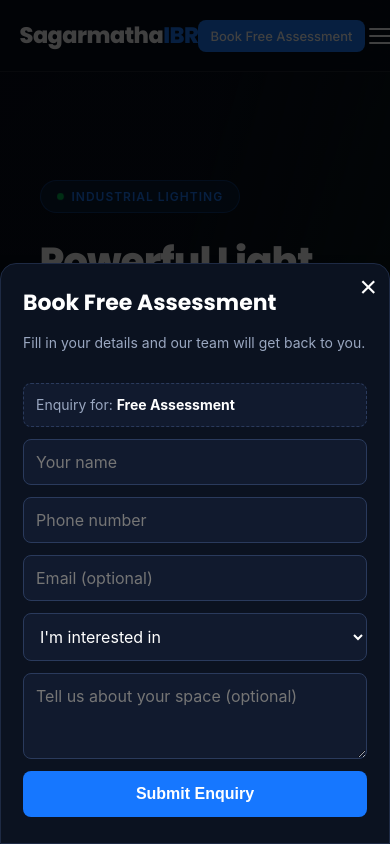
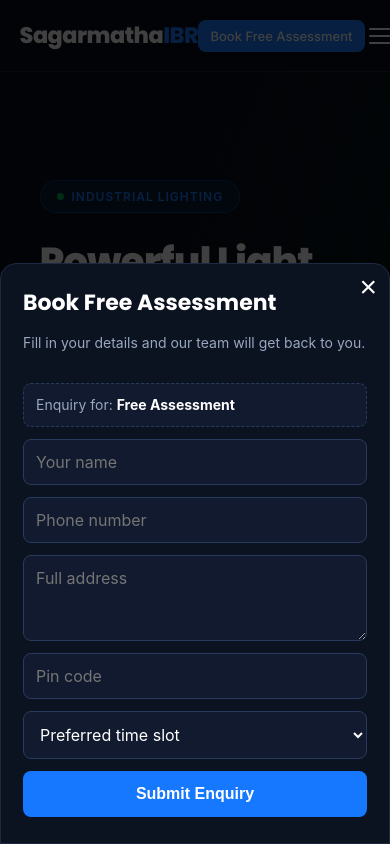
Before and after one commit to GauravshuklaShiv2003/Tata-powers-Ez-IoT-home-appliances-Authorised-partner-Sagar-math-IBR-Website-, a React (Create React App) app: page / in a window 390 px wide. Both pictures are taken after a click on the button "Book Free Assessment". Shown: the top 844 px of the page. Built offline with nearby package versions, Linux system fonts and the light colour scheme.

Commit message:
Add enquiry form, replace WhatsApp buttons, mobile layout

```diff
--- a/src/pages/EnquiryModal.jsx
+++ b/src/pages/EnquiryModal.jsx
@@ -3,6 +3,13 @@ import './EnquiryModal.css'
 
 // Replace with your Formspree form ID (free at formspree.io) or your own endpoint
 const FORM_ENDPOINT = 'https://formspree.io/f/YOUR_FORM_ID'
+
+const TIME_SLOTS = [
+  '9:00 AM – 12:00 PM',
+  '12:00 PM – 3:00 PM',
+  '3:00 PM – 6:00 PM',
+  '6:00 PM – 8:00 PM',
+]
 
 export default function EnquiryModal({ open, onClose, product = '' }) {
   const [status, setStatus] = useState('idle') // idle | sending | sent | error
@@ -46,7 +53,7 @@ export default function EnquiryModal({ open, onClose, product = '' }) {
           <div className="enq-done">
             <div className="enq-tick">✓</div>
             <h3>Thank you!</h3>
-            <p>We've received your enquiry and will contact you shortly.</p>
+            <p>We've received your request and will visit you in your chosen time slot.</p>
             <button className="enq-btn" onClick={onClose}>Close</button>
           </div>
         ) : (
@@ -57,20 +64,45 @@ export default function EnquiryModal({ open, onClose, product = '' }) {
             <input type="hidden" name="product" value={product} />
             {product && <div className="enq-product">Enquiry for: <strong>{product}</strong></div>}
 
-            <input name="name" placeholder="Your name" required autoComplete="name" />
-            <input name="phone" type="tel" inputMode="tel" placeholder="Phone number"
-              pattern="[0-9+\s\-]{10,15}" title="Enter a valid phone number" required autoComplete="tel" />
-            <input name="email" type="email" placeholder="Email (optional)" autoComplete="email" />
-            <select name="interest" required defaultValue="">
-              <option value="" disabled>I'm interested in</option>
-              <option>Smart Home Automation</option>
-              <option>Residential Lighting</option>
-              <option>Industrial Lighting</option>
-              <option>Commercial / Office Lighting</option>
-              <option>Street & Outdoor Lighting</option>
-              <option>Other</option>
+            <input
+              name="name"
+              placeholder="Your name"
+              required
+              autoComplete="name"
+            />
+            <input
+              name="phone"
+              type="tel"
+              inputMode="numeric"
+              placeholder="Phone number"
+              pattern="[0-9+\s\-]{10,15}"
+              title="Enter a valid phone number"
+              required
+              autoComplete="tel"
+            />
+            <textarea
+              name="address"
+              rows="3"
+              placeholder="Full address"
+              required
+              autoComplete="street-address"
+            />
+            <input
+              name="pincode"
+              inputMode="numeric"
+              placeholder="Pin code"
+              pattern="[0-9]{6}"
+              maxLength={6}
+              title="Enter a 6-digit pin code"
+              required
+              autoComplete="postal-code"
+            />
+            <select name="time_slot" required defaultValue="">
+              <option value="" disabled>Preferred time slot</option>
+              {TIME_SLOTS.map((slot) => (
+                <option key={slot} value={slot}>{slot}</option>
+              ))}
             </select>
-            <textarea name="message" rows="3" placeholder="Tell us about your space (optional)" />
 
             {status === 'error' && (
               <div className="enq-error">Something went wrong. Please try again.</div>
```
